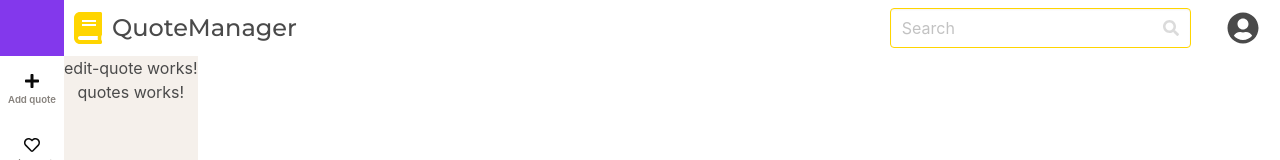
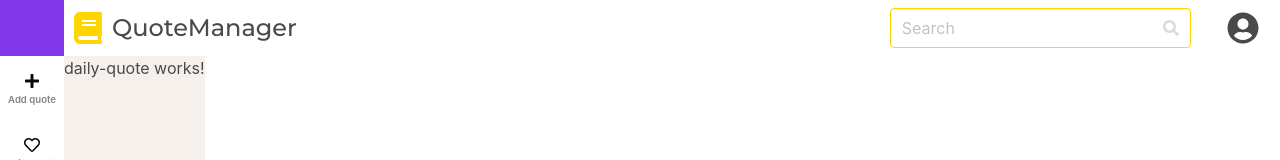
Before and after one commit to b-jakubowski/QuoteManager, an Angular app: page /quotes/daily in a window 1280 px wide. Before the commit this address led to /. Shown: the top 160 px of the page. Built offline with nearby package versions, Linux system fonts and the light colour scheme.

Commit message:
feat: Added quotes routing module and dummy daily quote component

```diff
--- a/apps/quote-manager/src/app/app.component.html
+++ b/apps/quote-manager/src/app/app.component.html
@@ -1,7 +1,7 @@
 <app-navbar></app-navbar>
 <div class="app-container">
-  <app-sidebar></app-sidebar>
-  <section class="content">
-    <app-quotes></app-quotes>
-  </section>
+	<app-sidebar></app-sidebar>
+	<section class="content">
+		<router-outlet></router-outlet>
+	</section>
 </div>
--- /dev/null
+++ b/apps/quote-manager/src/app/quotes/daily-quote/daily-quote.component.html
@@ -0,0 +1 @@
+<p>daily-quote works!</p>
--- /dev/null
+++ b/apps/quote-manager/src/app/quotes/quotes-routing.module.ts
@@ -0,0 +1,36 @@
+import { NgModule } from '@angular/core';
+import { Routes, RouterModule } from '@angular/router';
+import { QuotesComponent } from './quotes.component';
+import { EditQuoteComponent } from './edit-quote/edit-quote.component';
+import { DailyQuoteComponent } from './daily-quote/daily-quote.component';
+
+const appRoutes: Routes = [
+	{ path: '', redirectTo: 'quotes', pathMatch: 'full' },
+	{
+		path: 'quotes',
+		component: QuotesComponent,
+		children: [
+			{
+				path: '',
+				redirectTo: 'daily',
+				pathMatch: 'full'
+			},
+			{
+				path: 'daily',
+				component: DailyQuoteComponent,
+			},
+			{
+				path: 'edit',
+				component: EditQuoteComponent,
+			}
+		]
+	}
+];
+
+@NgModule({
+	imports: [RouterModule.forRoot(appRoutes)],
+	exports: [RouterModule]
+})
+
+export class QuotesRoutingModule {
+}
--- a/apps/quote-manager/src/app/quotes/quotes.component.html
+++ b/apps/quote-manager/src/app/quotes/quotes.component.html
@@ -1,2 +1,3 @@
-<app-edit-quote></app-edit-quote>
-<p>quotes works!</p>
+<article>
+	<router-outlet></router-outlet>
+</article>
--- a/apps/quote-manager/src/app/quotes/quotes.module.ts
+++ b/apps/quote-manager/src/app/quotes/quotes.module.ts
@@ -2,14 +2,18 @@ import { NgModule } from '@angular/core';
 import { CommonModule } from '@angular/common';
 import { EditQuoteComponent } from './edit-quote/edit-quote.component';
 import { QuotesComponent } from './quotes.component';
+import { QuotesRoutingModule } from './quotes-routing.module';
+import { DailyQuoteComponent } from './daily-quote/daily-quote.component';
 
 const DECLARATIONS = [
 	QuotesComponent,
-  EditQuoteComponent
+	EditQuoteComponent,
+	DailyQuoteComponent
 ];
 
 const MODULES = [
 	CommonModule,
+	QuotesRoutingModule
 ];
 
 @NgModule({
```
Also changed, not shown: apps/quote-manager/src/app/quotes/daily-quote/daily-quote.component.ts (added, +10 -0 lines), apps/quote-manager/src/app/quotes/daily-quote/daily-quote.component.scss (added), 1 other file (tests, documents, lock files or other folders). Lines whose indentation alone changed are shown as unchanged.
